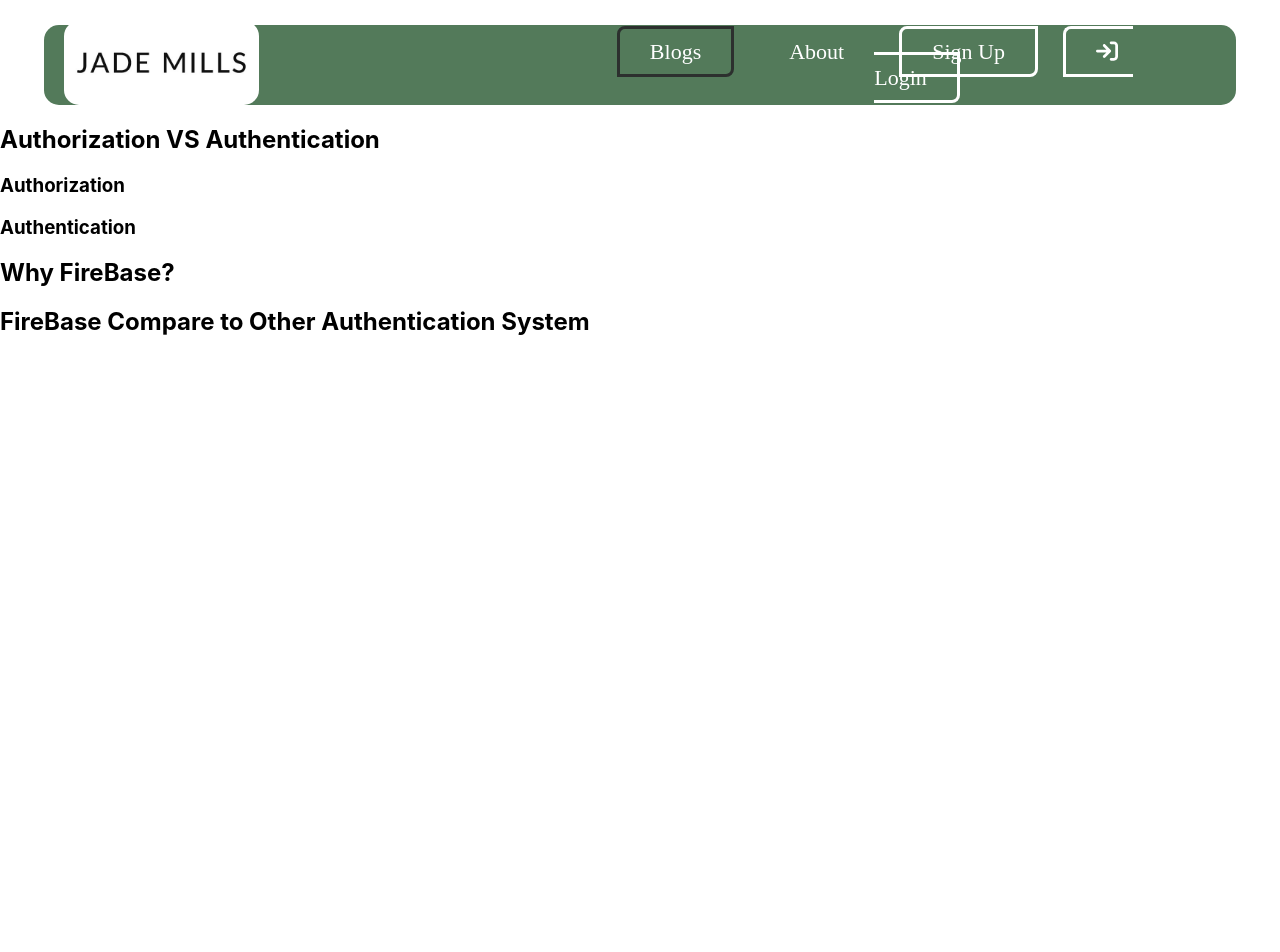
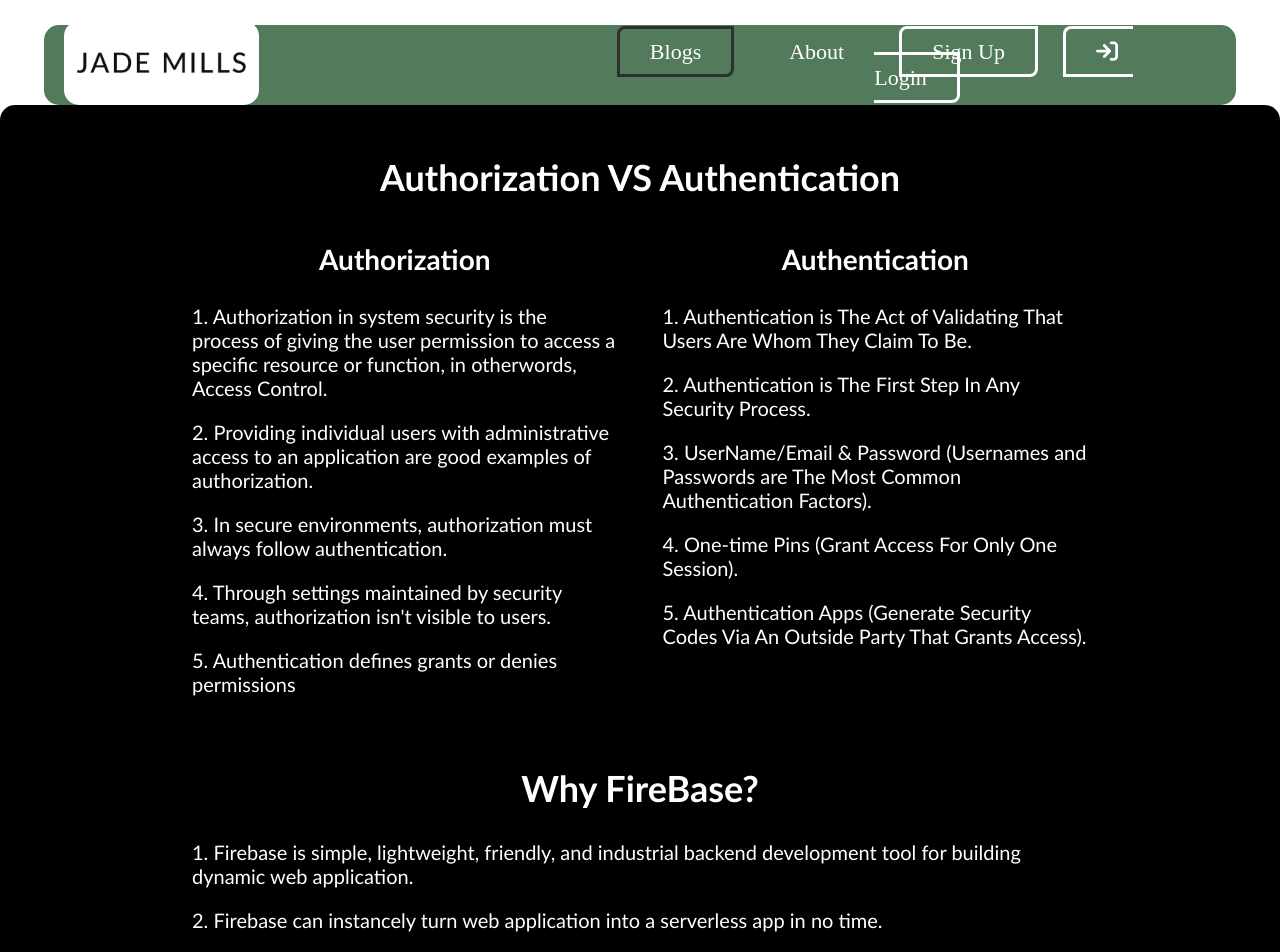
Before and after one commit to MahfujAhsan/independent-service-provider, a React (Create React App) app: page /blogs in a window 1280 px wide. Shown: the top 952 px of the page. Before the commit the page ends 800 px from the top, so only its background shows below. Built offline with nearby package versions, Linux system fonts and the light colour scheme; no server answers.

Commit message:
blogs updated

```diff
--- a/src/Pages/About/About.css
+++ b/src/Pages/About/About.css
@@ -1,8 +1,34 @@
 .about-container {
-    height: 50vh;
+    width: 100%;
 }
 
 .about-container img{
-    height: 50vh;
-    width: 100%
+    width: 100%;
+    border-radius: 20px;
 }
+
+.dream-container {
+    text-align: center;
+    font-family: Georgia, 'Times New Roman', Times, serif;
+    margin-top: 35px;
+    width: 80%;
+    margin: auto;
+}
+
+.dream-container h2 {
+    font-size: 45px;
+    text-transform: uppercase;
+    color: #8B9CF6;
+    letter-spacing: 0.3rem;
+}
+
+.dream-container p {
+    font-size: 22px;
+    line-height: 1.5rem;
+}
+
+.dream-container p small {
+    font-size: 26px;
+    font-weight: 700;
+    color: rgb(206, 2, 206);
+}
--- a/src/Pages/About/About.js
+++ b/src/Pages/About/About.js
@@ -1,10 +1,17 @@
 import React from 'react';
-import profile from "../../media/images/profile.png"
+import profile from "../../media/images/linkdin-cover.png";
+import "./About.css"
 
 const About = () => {
     return (
-        <div className='about-container'>
-            <img src={profile} alt="" />
+        <div>
+            <div className='about-container'>
+                <img src={profile} alt="" />
+            </div>
+            <div className='dream-container'>
+                <h2>"Dream enormously big"</h2>
+                <p>I Believe at The Quote <small>"Something You Want Achieve That Your Never Had, Something You Should Do That You Never Did"</small>. So, for Be a Programmer, I Loved to Play With My Abilities to Explore The Web World. Part as Getting Start, I Joined a 'Complete Web Development Course' 3 Month Ago. They Provide Updated & Contemporary Content As Education Materials. (Not Mentioned) "This Course Hosted By a Fantastic Programmer named "Jhankar Mahbub" (Sr. Web Developer, The Nielsen Company, San Francisco, California). It's Almost at Finishing Line. I Just Trying My Best For Grabbing Entire Scenario. After Finished The Journey My Great Achievement Would Be a Daily "Learning Habit". And Yeah, I Wanna Racing With This Giveaway Until I Touching My Goal, Until I'm Reaching My Goal. The Fact Has Become Such That Matter About Passion. Explanation of Passion ActuallY Infinite. So, Until Success, It's Going <small>"To Be Continue..."</small></p>
+            </div>
         </div>
     );
 };
--- /dev/null
+++ b/src/Pages/Blogs/Blog.css
@@ -0,0 +1,47 @@
+.blogs-container {
+    background-color: #000;
+    color: #fff;
+    border-radius: 15px;
+    padding-top: 50px;
+    padding-bottom: 50px;
+}
+
+.blogs-container h2 {
+    text-align: center;
+    font-family: 'Gill Sans', 'Gill Sans MT', Calibri, 'Trebuchet MS', sans-serif;
+    font-size: 36px;
+    margin-top: 0;
+}
+
+.author-authen-container h3 {
+    text-align: center;
+    font-size: 28px;
+}
+
+.author-authen-container {
+    display: grid;
+    grid-template-columns: repeat(2, 1fr);
+    grid-gap: 45px;
+    width: 70%;
+    margin: auto;
+    padding: 25px;
+    margin-top: -40px;
+    font-family: 'Gill Sans', 'Gill Sans MT', Calibri, 'Trebuchet MS', sans-serif;
+    font-size: 20px;
+}
+
+
+.firebase-container {
+    width: 70%;
+    margin: auto;
+    padding: 25px;
+    font-family: 'Gill Sans', 'Gill Sans MT', Calibri, 'Trebuchet MS', sans-serif;
+    font-size: 20px;
+}
+.compare-container {
+    width: 70%;
+    margin: auto;
+    padding: 25px;
+    font-family: 'Gill Sans', 'Gill Sans MT', Calibri, 'Trebuchet MS', sans-serif;
+    font-size: 20px;
+}
--- a/src/Pages/Blogs/Blogs.js
+++ b/src/Pages/Blogs/Blogs.js
@@ -1,38 +1,43 @@
 import React from 'react';
+import "./Blog.css";
 
 const Blogs = () => {
     return (
-        <div>
-            <div>
-                <h2>Authorization VS Authentication</h2>
+        <div className='blogs-container'>
+            <h2>Authorization VS Authentication</h2>
+            <div className='author-authen-container'>
                 <div>
                     <h3>Authorization</h3>
-                    <p></p>
-                    <p></p>
-                    <p></p>
-                    <p></p>
-                    <p></p>
+                    <p>1. Authorization in system security is the process of giving the user permission to access a specific resource or function, in otherwords, Access Control.</p>
+                    <p>2. Providing individual users with administrative access to an application are good examples of authorization.</p>
+                    <p>3. In secure environments, authorization must always follow authentication.</p>
+                    <p>4. Through settings maintained by security teams, authorization isn't visible to users.</p>
+                    <p>5. Authentication defines grants or denies permissions</p>
                 </div>
                 <div>
                     <h3>Authentication</h3>
-                    <p></p>
-                    <p></p>
-                    <p></p>
-                    <p></p>
-                    <p></p>
+                    <p>1. Authentication is The Act of Validating That Users Are Whom They Claim To Be.</p>
+                    <p>2. Authentication is The First Step In Any Security Process.</p>
+                    <p>3. UserName/Email & Password (Usernames and Passwords are The Most Common Authentication Factors).</p>
+                    <p>4. One-time Pins (Grant Access For Only One Session).</p>
+                    <p>5. Authentication Apps (Generate Security Codes Via An Outside Party That Grants Access).</p>
                 </div>
             </div>
-            <div>
+            <div className='firebase-container'>
                 <h2>Why FireBase?</h2>
-                <p></p>
-                <p></p>
-                <p></p>
-                <p></p>
-                <p></p>
+                <p>1. Firebase is simple, lightweight, friendly, and industrial backend development tool for building dynamic web application.</p>
+                <p>2. Firebase can instancely turn web application into a serverless app in no time.</p>
+                <p>3. Firebase just eliminates the need to write backend code from scratch.</p>
+                <p>4. As a Google Cloud service, it also gives you access to other Google products and features.</p>
+                <p>5. Firebase removes the need to worry about the technicalities of cloud server configuration.</p>
             </div>
-            <div>
-                <h2>FireBase Compare to Other Authentication System</h2>
-                <p></p>
+            <div className='compare-container'>
+                <h2>1. FireBase Compare to Other Authentication System</h2>
+                <p>2. Firebase are Faster <small>Compare To</small> Any Other Technologies.</p>
+                <p>3. Firebase is also cheaper <small>Compare To</small> Any Other Technologies.</p>
+                <p>4. Firebase setup backend more easily <small>Compare To</small> Any Other Technologies.</p>
+                <p>5. Firebase Customizing the authentication flow using blocking functions that more flexible <small>Compare To</small> Any Other Technologies.</p>
+                <p>6. Firebase Authenticate users with external identities that also make UX more smoothy <small>Compare To</small> Any Other Technologies.</p>
             </div>
         </div>
     );
```
Also changed, not shown: firebase.json (added), 2 other files (tests, documents, lock files or other folders).
